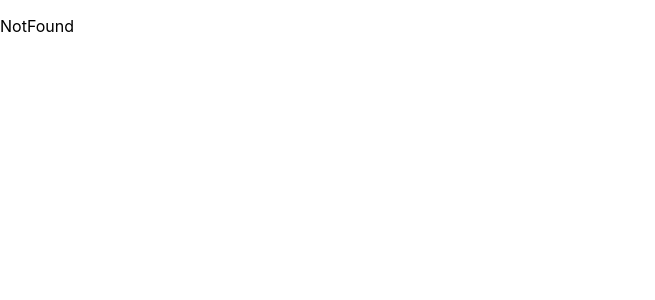
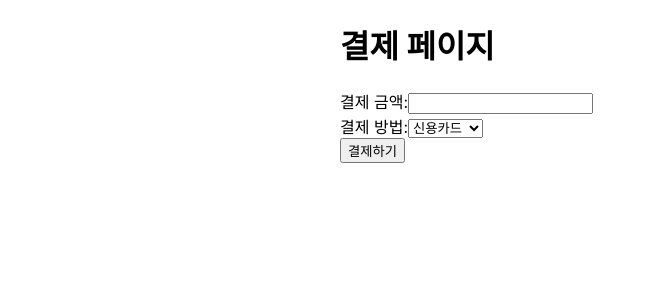
Before and after one commit to JudithHopps/Pay-milli, a React (Create React App) app: page /payment in a window 1280 px wide. Shown: the top 300 px of the page, without its empty margins (0-655 px from the left). Built offline with nearby package versions, Linux system fonts and the light colour scheme.

Commit message:
feat : 결제 페이지 구성

```diff
--- a/src/App.tsx
+++ b/src/App.tsx
@@ -1,12 +1,14 @@
 import { BrowserRouter as Router, Routes, Route } from "react-router-dom";
 import NotFound from "pages/NotFound";
 import Main from "pages/Main";
+import Payment from "pages/payment/Payment";
 
 function App() {
   return (
     <Router>
       <Routes>
         <Route path="/" element={<Main />} />
+        <Route path="/payment" element={<Payment />} />
         <Route path="*" element={<NotFound />} />
       </Routes>
     </Router>
--- /dev/null
+++ b/src/pages/payment/Payment.tsx
@@ -0,0 +1,56 @@
+import { useEffect, useState } from "react";
+import styled from "styled-components";
+
+export default function Payment() {
+  const [paymentAmount, setPaymentAmount] = useState("");
+  const [paymentMethod, setPaymentMethod] = useState("credit_card");
+  const [isProcessing, setIsProcessing] = useState(false);
+
+  useEffect(() => {
+    // todo: 접근 권한 설정 확인
+  }, []);
+
+  const handlePayment = () => {
+    setIsProcessing(true);
+    // 결제 처리 로직 추가
+    // 예: API 호출 등
+  };
+
+  return (
+    <Container>
+      <h1>결제 페이지</h1>
+      <div>
+        <label>
+          결제 금액:
+          <input
+            type="number"
+            value={paymentAmount}
+            onChange={(e) => setPaymentAmount(e.target.value)}
+            required
+          />
+        </label>
+      </div>
+      <div>
+        <label>
+          결제 방법:
+          <select
+            value={paymentMethod}
+            onChange={(e) => setPaymentMethod(e.target.value)}
+          >
+            <option value="credit_card">신용카드</option>
+            <option value="bank_transfer">은행 이체</option>
+            {/* 다른 결제 방법 추가 */}
+          </select>
+        </label>
+      </div>
+      <button onClick={handlePayment} disabled={isProcessing}>
+        {isProcessing ? "결제 처리 중..." : "결제하기"}
+      </button>
+    </Container>
+  );
+}
+
+const Container = styled.div`
+  max-width: 600px;
+  margin: auto;
+`;
```
